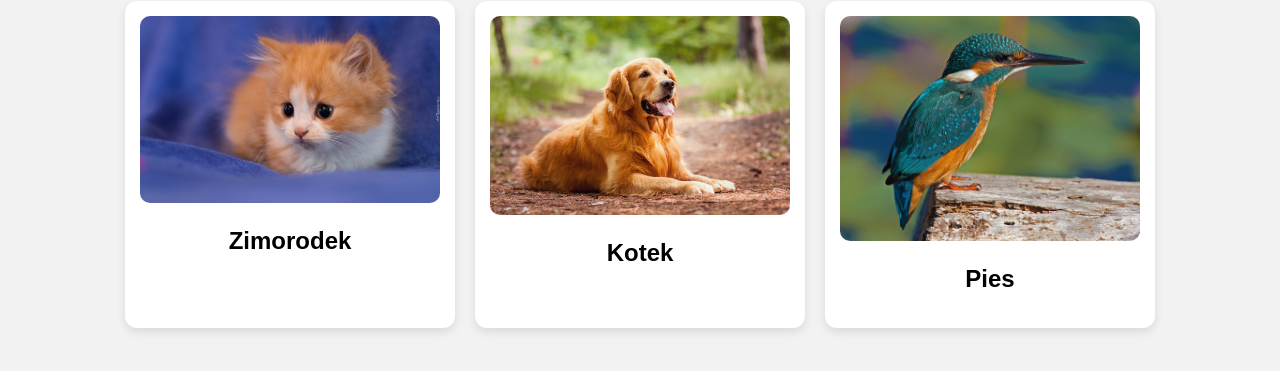
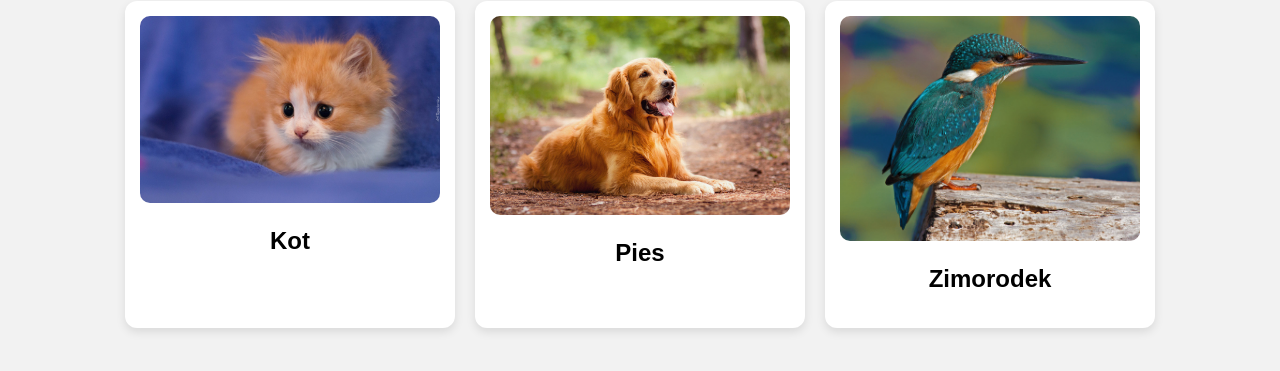
Before and after one commit to plgamingowy-prog/projekt, a plain HTML site: page index.html in a window 1280 px wide. Shown: the part 99-470 px from the top of the page. Drawn offline with Linux system fonts and the light colour scheme.

Commit message:
Update index.html

```diff
--- a/index.html
+++ b/index.html
@@ -47,17 +47,17 @@
 
         <div class="card">
             <img src="obrazek1.jpg" alt="Ptak">
-            <h2>Zimorodek</h2>
+            <h2>Kot</h2>
         </div>
 
         <div class="card">
             <img src="obrazek2.jfif" alt="Kot">
-            <h2>Kotek</h2>
+            <h2>Pies</h2>
         </div>
 
         <div class="card">
             <img src="obrazek3.jpg" alt="Pies">
-            <h2>Pies</h2>
+            <h2>Zimorodek</h2>
         </div>
 
     </div>
```
